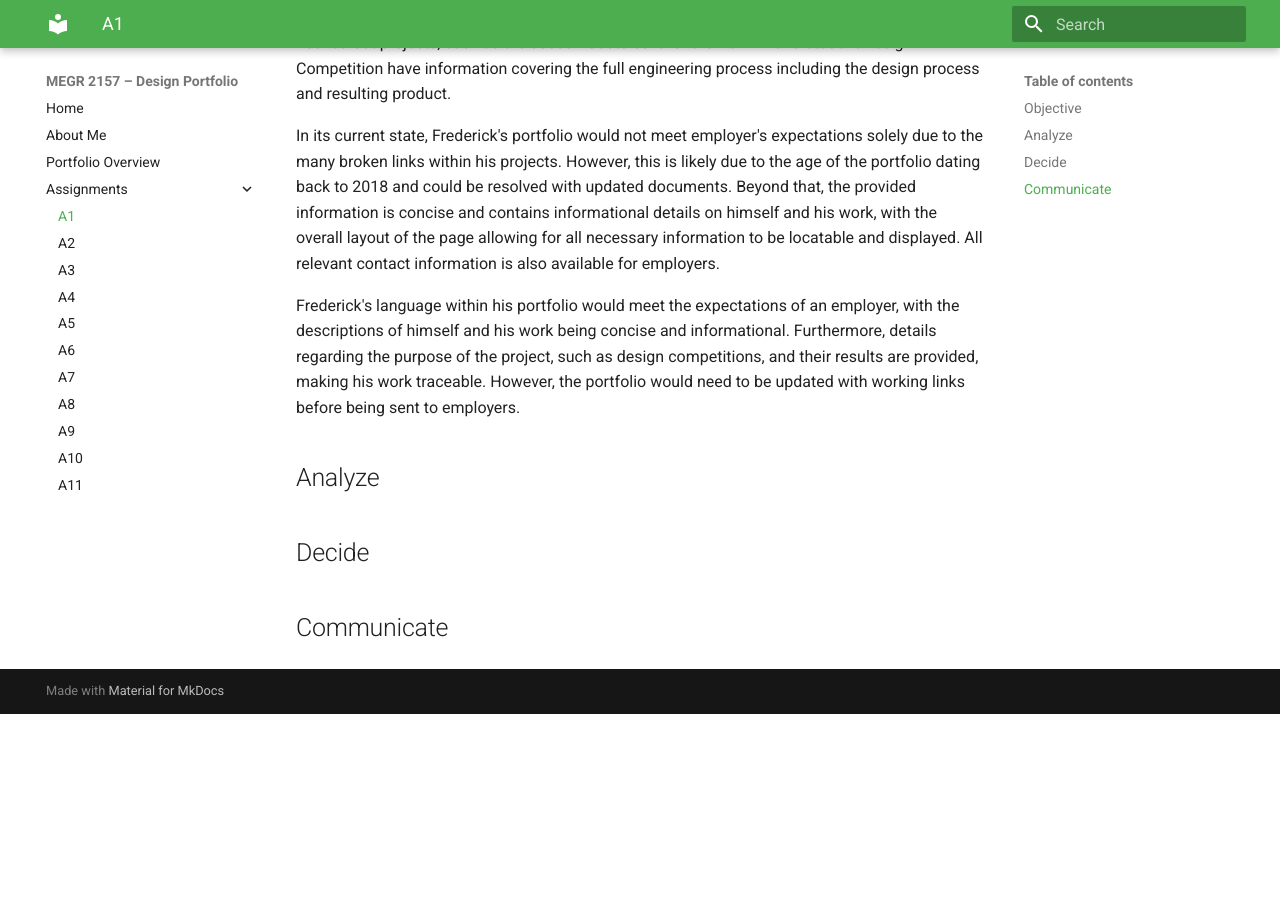
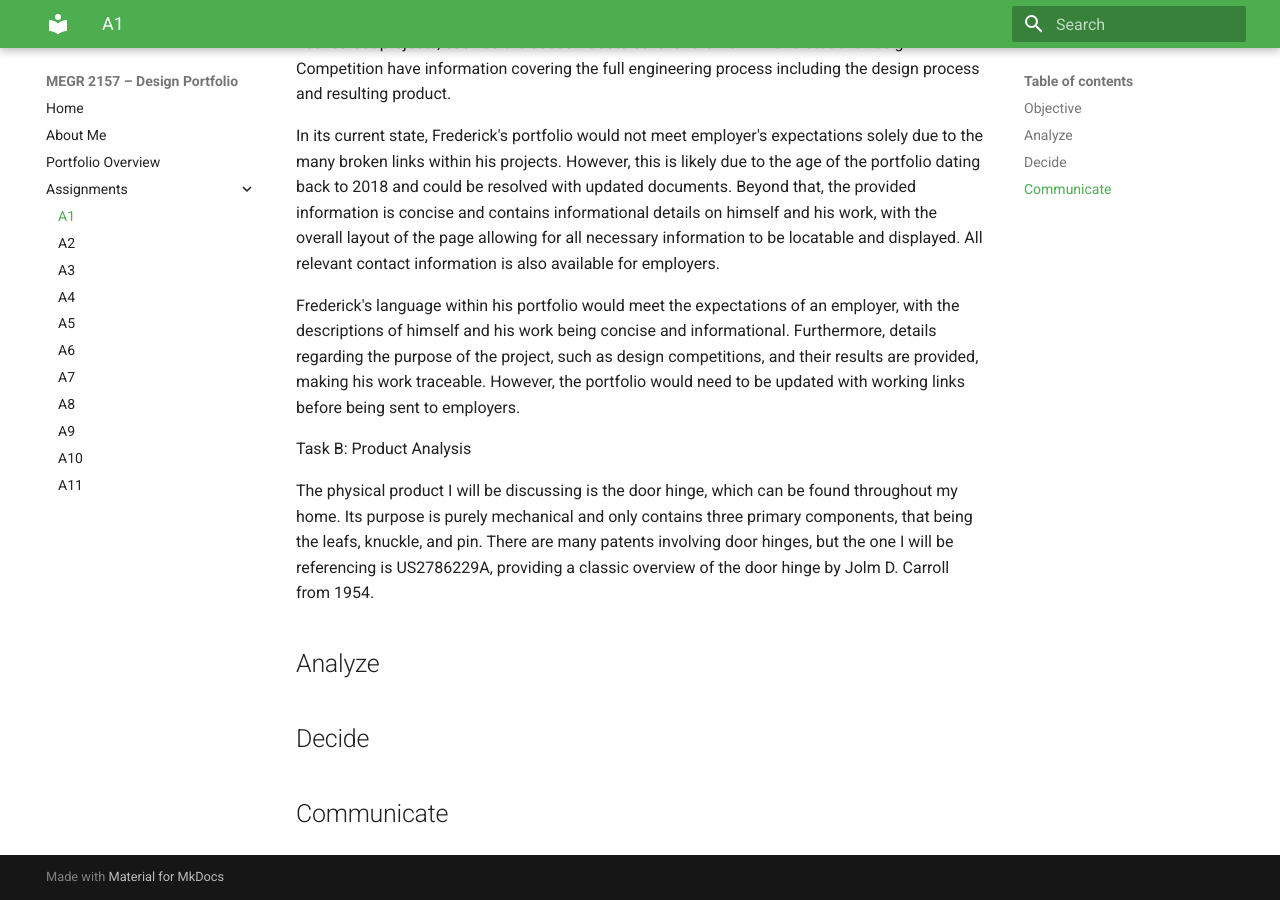
Before and after one commit to bsalvi7/megr2156-portfolio, an MkDocs documentation site: the page built from docs/assignments/A01/index.md, in a window 1280 px wide and 900 px high, scrolled down 1349 px. Built offline with MkDocs 1.6.1 and Material for MkDocs 9.7.7, drawn with Linux system fonts in a browser that asks for light colours; before the commit the page ends 2063 px from its top, so only the background shows below that.

Commit message:
Add Task B: Product Analysis section
Began section discussing product analysis of door hinge.

```diff
--- a/docs/assignments/A01/index.md
+++ b/docs/assignments/A01/index.md
@@ -30,6 +30,12 @@ In its current state, Frederick's portfolio would not meet employer's expectatio
 
 Frederick's language within his portfolio would meet the expectations of an employer, with the descriptions of himself and his work being concise and informational. Furthermore, details regarding the purpose of the project, such as design competitions, and their results are provided, making his work traceable. However, the portfolio would need to be updated with working links before being sent to employers.
 
+Task B: Product Analysis
+
+The physical product I will be discussing is the door hinge, which can be found throughout my home. Its purpose is purely mechanical and only contains three primary components, that being the leafs, knuckle, and pin. There are many patents involving door hinges, but the one I will be referencing is US2786229A, providing a classic overview of the door hinge by Jolm D. Carroll from 1954.
+
+
+
 ## Analyze
 
 
```
